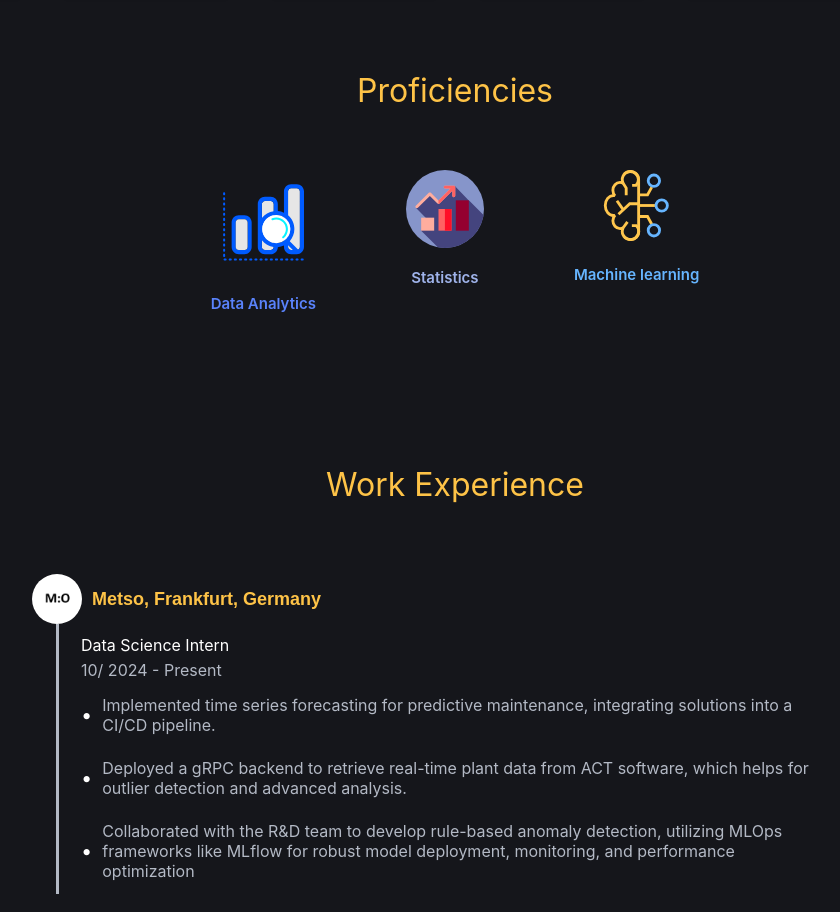
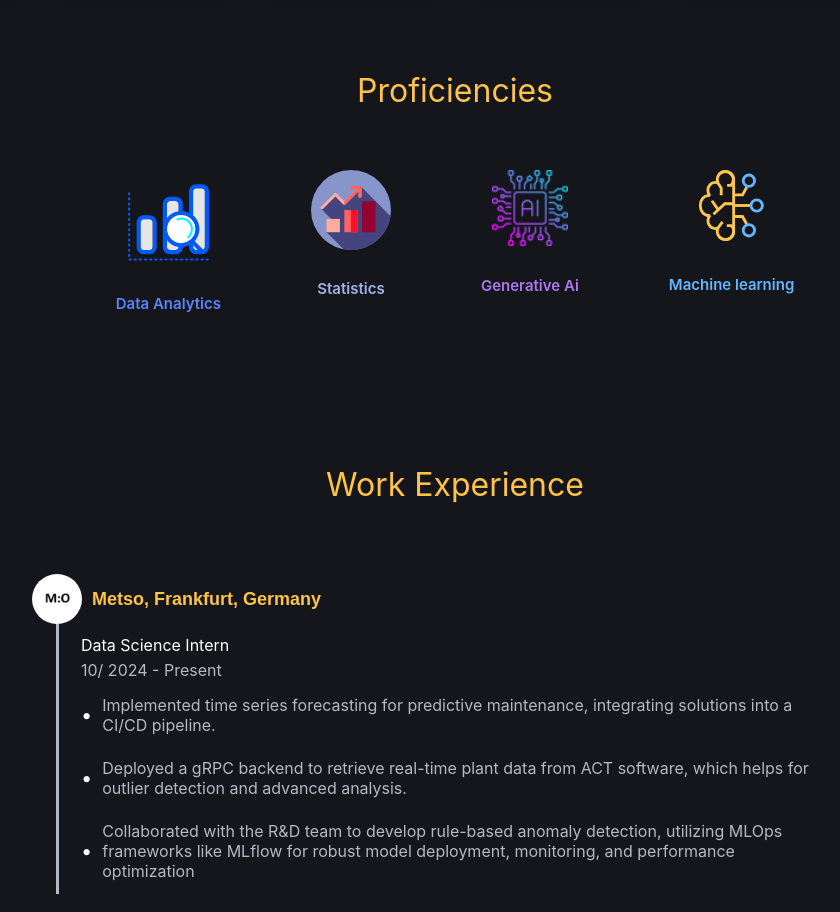
Before and after one commit to atharvahatekar/Portfolio, a React (Create React App) app: page / in a window 1280 px wide. Shown: the part 1740-2652 px from the top of the page, without its empty margins (185-1025 px from the left). Built offline with nearby package versions, Linux system fonts and the light colour scheme.

Commit message:
feat: add one skill

```diff
--- a/src/assets/svg/MachineLearning.jsx
+++ b/src/assets/svg/MachineLearning.jsx
@@ -7,7 +7,7 @@ const SVGComponent = (props) => (
     {...props}
     width={71}
     height={71}
-    style={{marginBottom:'20px'}}
+    style={{marginBottom:'30px'}}
   >
     <g id="SVGRepo_bgCarrier" strokeWidth={0} />
     <g
--- a/src/assets/svg/Statistic.jsx
+++ b/src/assets/svg/Statistic.jsx
@@ -6,9 +6,9 @@ const SVGComponent = (props) => (
     xmlnsXlink="http://www.w3.org/1999/xlink"
     viewBox="0 0 512 512"
     xmlSpace="preserve"
-    width={78}
-    height={78}
-    style={{marginBottom:'16px'}}
+    width={80}
+    height={80}
+    style={{marginBottom:'25px'}}
     fill="#000000"
     {...props}
   >
--- a/src/components/Skills/index.jsx
+++ b/src/components/Skills/index.jsx
@@ -7,6 +7,7 @@ import PowerBI from "assets/svg/PowerBi";
 import DataAnylitics from "assets/svg/dataAnalytic";
 import Statistic from "assets/svg/Statistic";
 import MachineLearning from "assets/svg/MachineLearning";
+import GenerativeAi from "assets/images/chip.png";
 import {
   SiScikitlearn,
   SiTensorflow,
@@ -148,6 +149,12 @@ const Skills = () => {
     },
     {
       id: 2,
+      project_name: "Generative Ai",
+      project_desc: <img src={GenerativeAi} style={{width:'76px', height:'76px', marginBottom:'26px'}} alt="Generative Ai" className="commonIcons" />,
+      color: "#ad78ee",
+    },
+    {
+      id: 3,
       project_name: "Machine learning",
       project_desc: <MachineLearning className="commonIcons" />,
       color: "#66b5ff",
```
Also changed, not shown: src/assets/images/chip.png (added).
